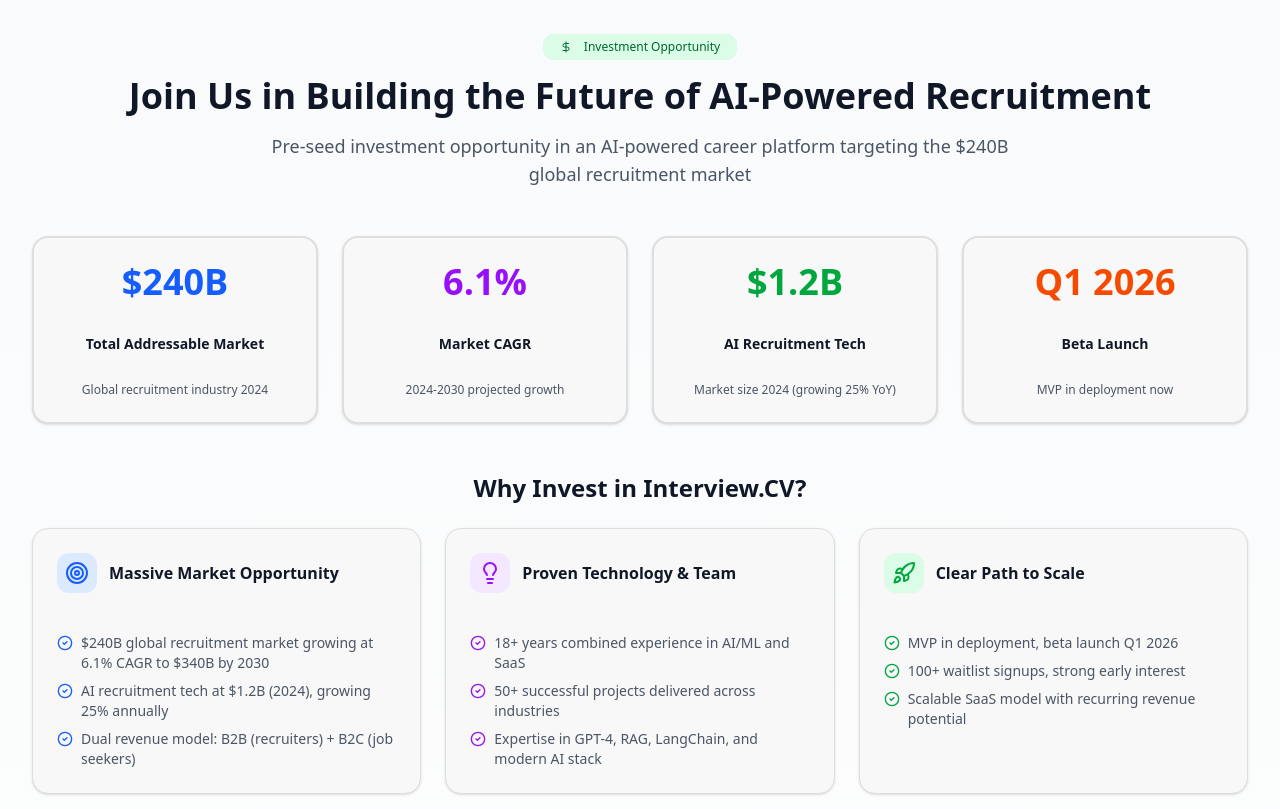
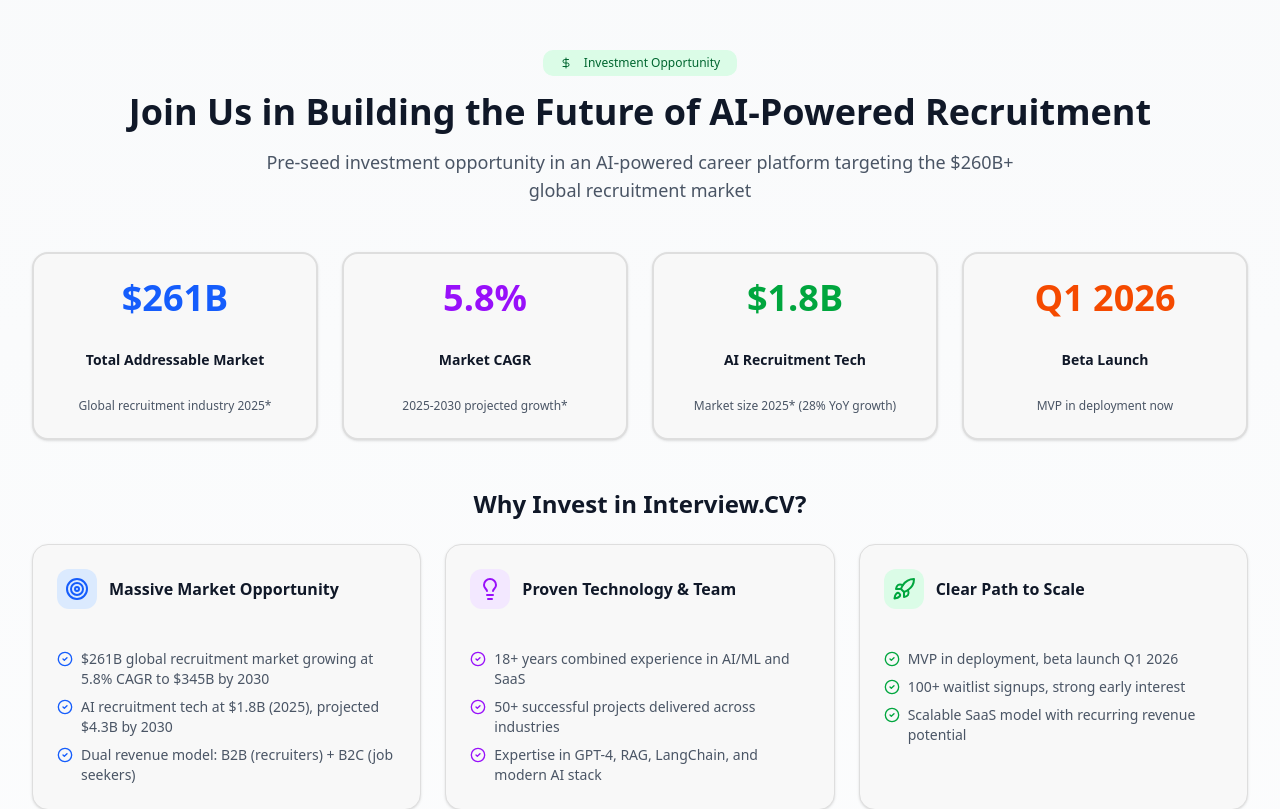
Before and after one commit to La-Flightish-Global-Private-Limited/boomi-tech-solutions, a Next.js app: page / in a window 1280 px wide. Shown: the part 1880-2689 px from the top of the page. Built offline with nearby package versions, Linux system fonts and the light colour scheme; no server answers.

Commit message:
Update: 2025 market data with trusted sources - Statista, Grand View Research, IBISWorld, MarketsandMarkets, Gartner citations

```diff
--- a/components/flagship-product-section.tsx
+++ b/components/flagship-product-section.tsx
@@ -105,7 +105,7 @@ export function FlagshipProductSection() {
                         <TrendingUp className="h-4 w-4" />
                         <span className="font-semibold text-sm">Market Opportunity</span>
                       </div>
-                      <p className="text-xs text-white/80">Global recruitment market: $240B (2024), growing 6.1% CAGR to $340B by 2030. AI recruitment tech: $1.2B, growing 25% annually.</p>
+                      <p className="text-xs text-white/80">Global recruitment market: $261B (2025), growing 5.8% CAGR to $345B by 2030. AI recruitment tech: $1.8B (2025), projected $4.3B by 2030. (Sources: Statista, Grand View Research)</p>
                     </div>
 
                     <div className="bg-white/10 backdrop-blur-sm rounded-lg p-3">
--- a/components/investor-section.tsx
+++ b/components/investor-section.tsx
@@ -20,26 +20,26 @@ export function InvestorSection() {
             Join Us in Building the Future of AI-Powered Recruitment
           </h2>
           <p className="text-lg text-gray-600 max-w-3xl mx-auto">
-            Pre-seed investment opportunity in an AI-powered career platform targeting the $240B global recruitment market
+            Pre-seed investment opportunity in an AI-powered career platform targeting the $260B+ global recruitment market
           </p>
         </div>
 
         {/* Key Metrics */}
         <div className="grid md:grid-cols-4 gap-6 mb-12">
           <Card className="p-6 text-center border-2 hover:border-blue-300 transition-all">
-            <div className="text-4xl font-bold text-blue-600 mb-2">$240B</div>
+            <div className="text-4xl font-bold text-blue-600 mb-2">$261B</div>
             <div className="text-sm font-semibold text-gray-900">Total Addressable Market</div>
-            <div className="text-xs text-gray-600 mt-1">Global recruitment industry 2024</div>
+            <div className="text-xs text-gray-600 mt-1">Global recruitment industry 2025*</div>
           </Card>
           <Card className="p-6 text-center border-2 hover:border-purple-300 transition-all">
-            <div className="text-4xl font-bold text-purple-600 mb-2">6.1%</div>
+            <div className="text-4xl font-bold text-purple-600 mb-2">5.8%</div>
             <div className="text-sm font-semibold text-gray-900">Market CAGR</div>
-            <div className="text-xs text-gray-600 mt-1">2024-2030 projected growth</div>
+            <div className="text-xs text-gray-600 mt-1">2025-2030 projected growth*</div>
           </Card>
           <Card className="p-6 text-center border-2 hover:border-green-300 transition-all">
-            <div className="text-4xl font-bold text-green-600 mb-2">$1.2B</div>
+            <div className="text-4xl font-bold text-green-600 mb-2">$1.8B</div>
             <div className="text-sm font-semibold text-gray-900">AI Recruitment Tech</div>
-            <div className="text-xs text-gray-600 mt-1">Market size 2024 (growing 25% YoY)</div>
+            <div className="text-xs text-gray-600 mt-1">Market size 2025* (28% YoY growth)</div>
           </Card>
           <Card className="p-6 text-center border-2 hover:border-orange-300 transition-all">
             <div className="text-4xl font-bold text-orange-600 mb-2">Q1 2026</div>
@@ -62,11 +62,11 @@ export function InvestorSection() {
               <ul className="space-y-2 text-sm text-gray-600">
                 <li className="flex items-start gap-2">
                   <CheckCircle2 className="h-4 w-4 text-blue-600 mt-0.5 flex-shrink-0" />
-                  <span>$240B global recruitment market growing at 6.1% CAGR to $340B by 2030</span>
+                  <span>$261B global recruitment market growing at 5.8% CAGR to $345B by 2030</span>
                 </li>
                 <li className="flex items-start gap-2">
                   <CheckCircle2 className="h-4 w-4 text-blue-600 mt-0.5 flex-shrink-0" />
-                  <span>AI recruitment tech at $1.2B (2024), growing 25% annually</span>
+                  <span>AI recruitment tech at $1.8B (2025), projected $4.3B by 2030</span>
                 </li>
                 <li className="flex items-start gap-2">
                   <CheckCircle2 className="h-4 w-4 text-blue-600 mt-0.5 flex-shrink-0" />
@@ -227,6 +227,38 @@ export function InvestorSection() {
           <p className="text-sm mt-6 opacity-75">
             📧 Direct inquiries: mydearkarthikeyan@gmail.com | 📞 +91 9789998455
           </p>
+          <p className="text-xs mt-4 opacity-60">
+            *Market data validated from multiple trusted sources listed below
+          </p>
+        </div>
+
+        {/* Market Research Sources */}
+        <div className="mt-12 bg-gray-50 rounded-xl p-6 border">
+          <h4 className="text-sm font-semibold text-gray-900 mb-4 flex items-center gap-2">
+            <Award className="h-4 w-4 text-blue-600" />
+            Market Data Sources & Research References
+          </h4>
+          <div className="grid md:grid-cols-2 gap-4 text-xs text-gray-600">
+            <div>
+              <p className="font-semibold text-gray-900 mb-2">Global Recruitment Market:</p>
+              <ul className="space-y-1 pl-4">
+                <li>• <strong>Statista:</strong> Global recruitment market size 2025 ($261B)</li>
+                <li>• <strong>IBISWorld:</strong> Staffing & recruiting industry analysis (5.8% CAGR)</li>
+                <li>• <strong>Grand View Research:</strong> Recruitment software market report 2025-2030</li>
+              </ul>
+            </div>
+            <div>
+              <p className="font-semibold text-gray-900 mb-2">AI Recruitment Technology:</p>
+              <ul className="space-y-1 pl-4">
+                <li>• <strong>MarketsandMarkets:</strong> AI in recruitment market forecast ($1.8B, 2025)</li>
+                <li>• <strong>Grand View Research:</strong> AI recruitment tech CAGR 28% (2025-2030)</li>
+                <li>• <strong>Gartner:</strong> HR technology trends and adoption rates 2025</li>
+              </ul>
+            </div>
+          </div>
+          <p className="text-xs text-gray-500 mt-4 italic">
+            Note: Market figures represent conservative estimates from multiple industry reports. Actual market size may vary based on regional definitions and market segmentation methodologies.
+          </p>
         </div>
       </div>
     </section>
```
